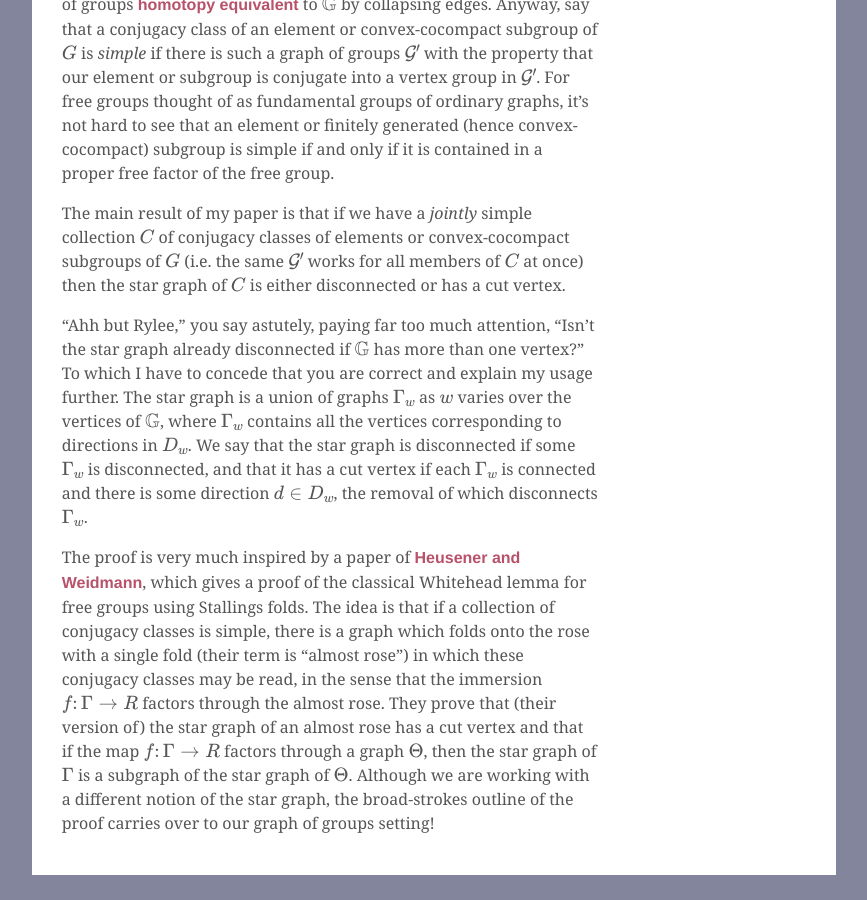
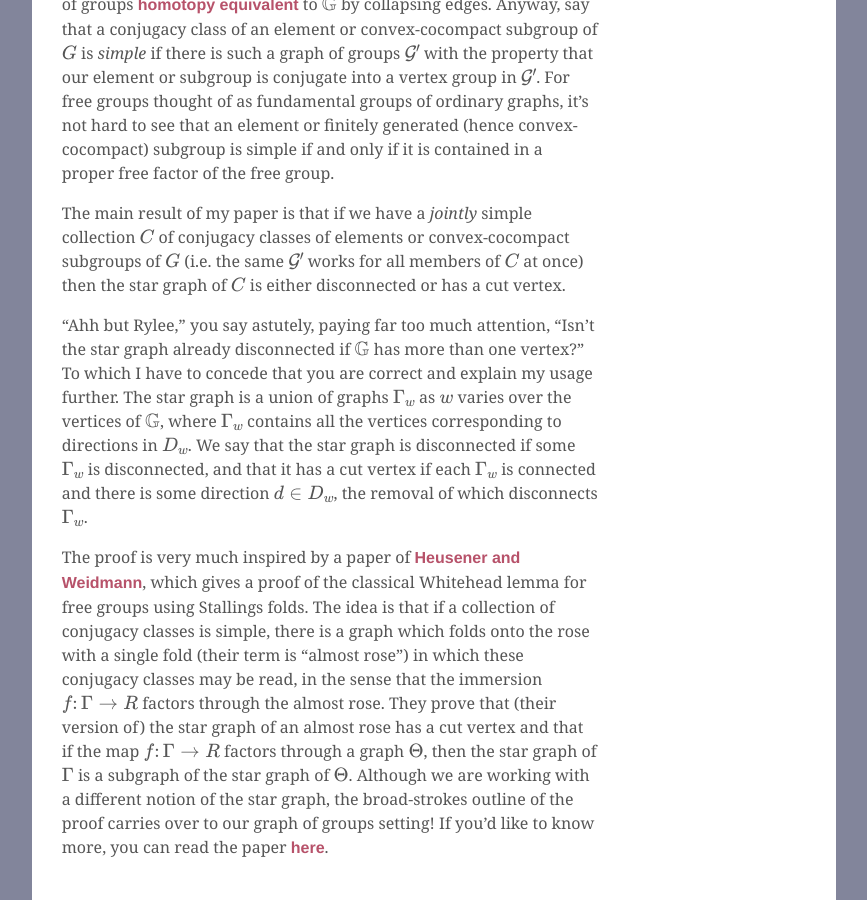
Before and after one commit to ryleelyman/Site, a Jekyll site: the page built from _posts/2022-05-10-A-Cut-Vertex-Lemma.md, in a window 1280 px wide and 900 px high, scrolled down 1144 px. Shown: the whole window, without its empty margins (206-1073 px from the left). Built offline with Jekyll 4.4.1, drawn with Linux system fonts in a browser that asks for light colours; formulas are drawn with MathJax 3; before the commit the page ends 2019 px from its top, so only the background shows below that.

Commit message:
now with 100% more links to the paper the post is about

```diff
--- a/_posts/2022-05-10-A-Cut-Vertex-Lemma.md
+++ b/_posts/2022-05-10-A-Cut-Vertex-Lemma.md
@@ -82,7 +82,9 @@ and that if the map $$f\colon \Gamma \to R$$ factors through a graph $$\Theta$$,
 then the star graph of $$\Gamma$$ is a subgraph of the star graph of $$\Theta$$.
 Although we are working with a different notion of the star graph,
 the broad-strokes outline of the proof carries over to our graph of groups setting!
+If you'd like to know more, you can read the paper [here][Whitehead].
 
+[Whitehead]: {{ "assets/pdfs/Whitehead.pdf" | relative_url }}
 [BFH]: https://arxiv.org/abs/2009.10052
 [HeusenerWeidmann]: https://www.degruyter.com/document/doi/10.1515/jgth-2018-0118/html?lang=en
 [The Star Graph]: {% link _posts/2022-04-02-The-star-graph.md %}
```
